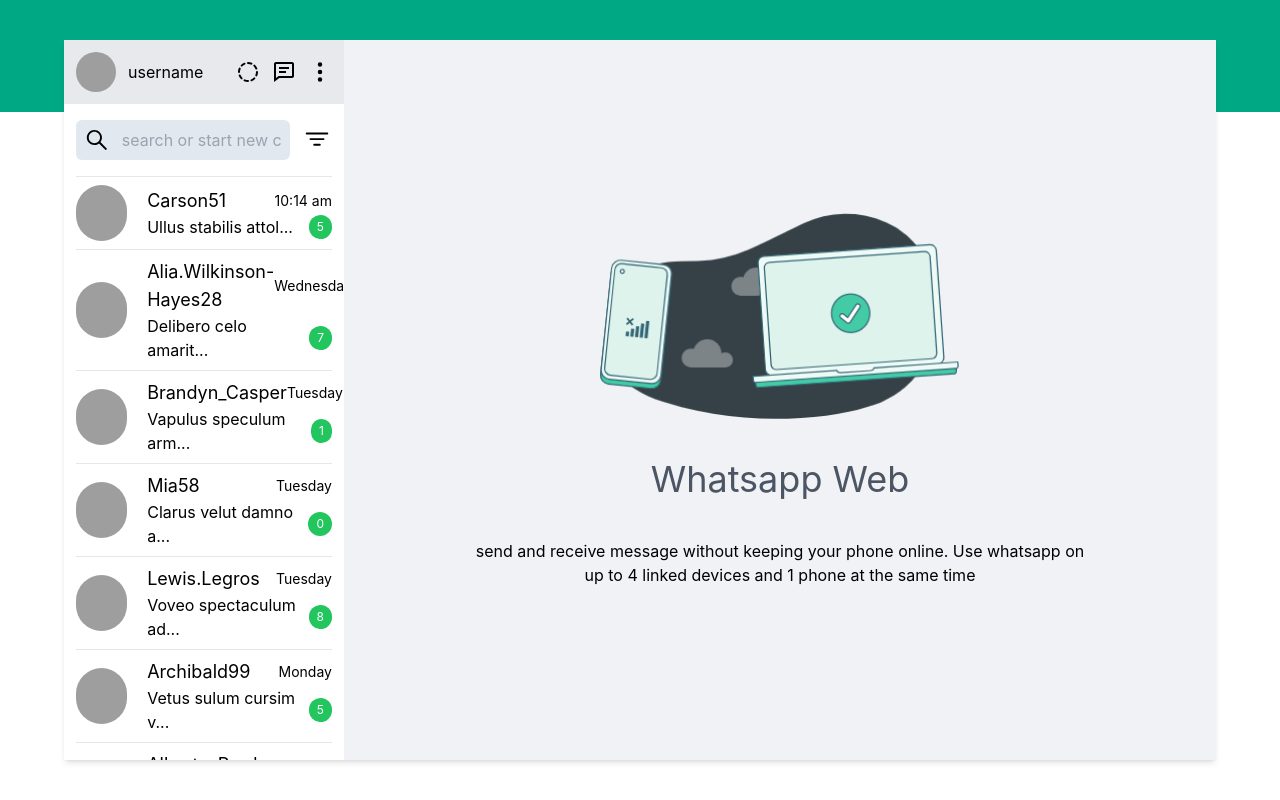
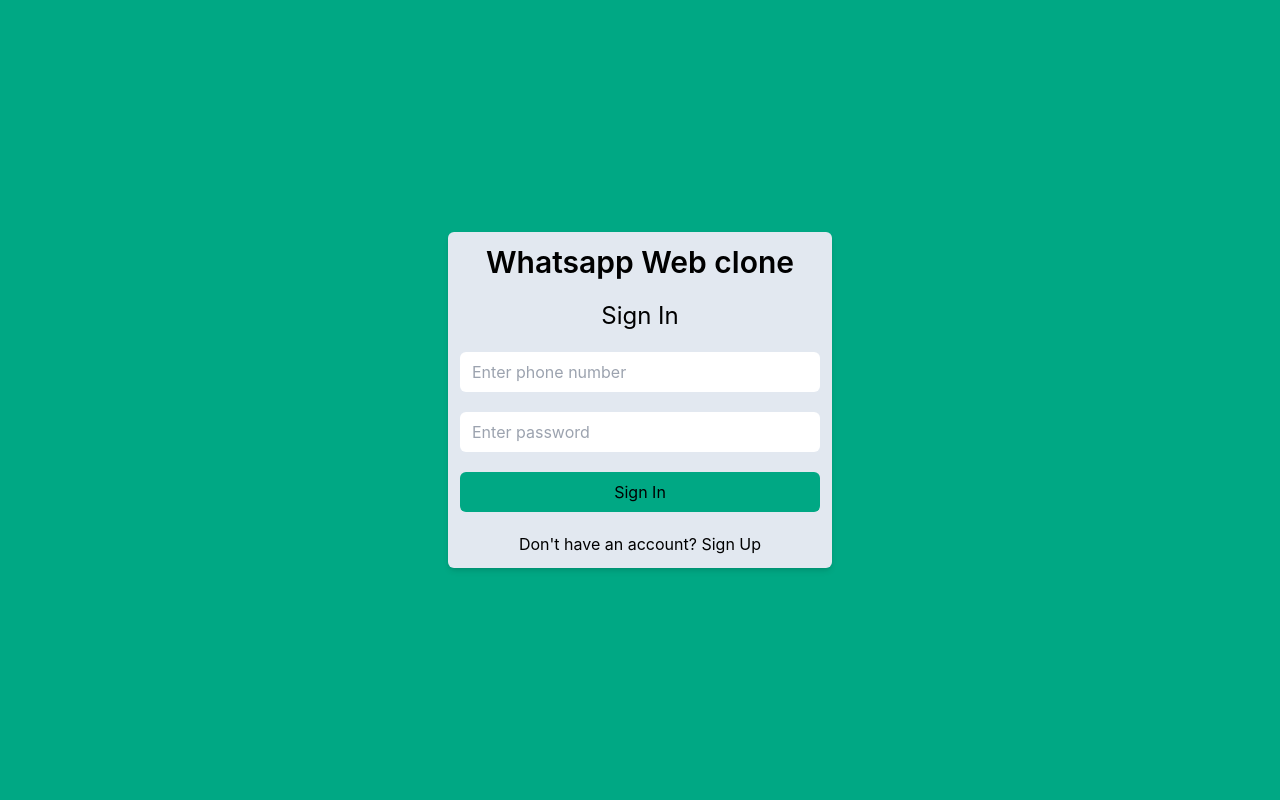
Before and after one commit to devgithinji/whatsappclone-frontend, a React (Create React App) app: page / in a window 1280 px wide. Built offline with nearby package versions, Linux system fonts and the light colour scheme; grey boxes are pictures that could not be loaded.

Commit message:
auth pages

```diff
--- a/package.json
+++ b/package.json
@@ -8,17 +8,19 @@
   "dependencies": {
     "@emotion/react": "^11.11.1",
     "@emotion/styled": "^11.11.0",
+    "@faker-js/faker": "^8.0.2",
     "@mui/material": "^5.14.9",
+    "@reduxjs/toolkit": "^1.9.5",
     "@testing-library/jest-dom": "^5.17.0",
     "@testing-library/react": "^13.4.0",
     "@testing-library/user-event": "^13.5.0",
     "localforage": "^1.10.0",
-    "@faker-js/faker": "^8.0.2",
     "match-sorter": "^6.3.1",
     "moment": "^2.29.4",
     "react": "^18.2.0",
     "react-dom": "^18.2.0",
     "react-icons": "^4.11.0",
+    "react-redux": "^8.1.2",
     "react-router-dom": "^6.16.0",
     "react-scripts": "5.0.1",
     "sort-by": "^1.2.0",
--- /dev/null
+++ b/src/components/Auth.js
@@ -0,0 +1,29 @@
+import React, {useState} from 'react';
+
+const Auth = ({setAuth}) => {
+    const [isSignUp, setSignUp] = useState(false)
+
+
+    const handleSubmit = () => {
+        setAuth(true)
+    }
+
+    return (
+        <div className="h-[100vh] w-full bg-[#00a884] grid place-items-center">
+            <div className="w-[30%] bg-slate-200 shadow-md rounded-md p-3 flex flex-col gap-5 text-center">
+                <p className="text-3xl font-semibold">Whatsapp Web clone</p>
+                <p className="text-2xl">{isSignUp ? 'Sign Up' : 'Sign In'}</p>
+                {isSignUp &&
+                    <input type="text" className="outline-none rounded-md px-3 py-2" placeholder="Enter username"/>}
+                <input type="number" className="outline-none rounded-md px-3 py-2" placeholder="Enter phone number"/>
+                <input type="password" className="outline-none rounded-md px-3 py-2" placeholder="Enter password"/>
+                <button className="bg-[#00a884] py-2 px-3 rounded-md"
+                        onClick={handleSubmit}>{isSignUp ? 'Sign Up' : 'Sign In'}</button>
+                <p className="cursor-pointer"
+                   onClick={() => setSignUp(!isSignUp)}>{isSignUp ? 'Already have an account? Login' : "Don't have an account? Sign Up"}</p>
+            </div>
+        </div>
+    );
+};
+
+export default Auth;
--- a/src/components/HomePage.js
+++ b/src/components/HomePage.js
@@ -10,6 +10,7 @@
 import StatusView from "./status/StatusView";
 import AddGroupParticipants from "./group/AddGroupParticipants";
 import NewGroup from "./group/NewGroup";
+import Auth from "./Auth";
 
 const HomePage = () => {
     const [query, setQuery] = useState('');
@@ -19,8 +20,9 @@
     const [activeScreenRight, setActiveScreenRight] = useState('default');
     const [statusView, setStatusView] = useState(false);
     const [createGroup, setCreateGroup] = useState(false)
+    const [isAuthenticated, setAuthenticated] = useState(false)
 
-    useEffect(()=>{
+    useEffect(() => {
         setChats(chatsData)
     }, [])
 
@@ -64,7 +66,7 @@
 
     }
 
-
+    if (isAuthenticated) {
         return (
             <div className="relative h-[100vh]">
                 {statusView && <StatusView onCloseStatusView={() => setStatusView(false)}/>}
@@ -81,7 +83,8 @@
                                     createGroup={() => setActiveScreenLeft('add-group-participants')}
                                     setStatusView={switchToStatusList}/>
                             }
-                        {activeScreenLeft === 'profile' && <Profile navigateBack={() => setActiveScreenLeft('chat')}/>}
+                            {activeScreenLeft === 'profile' &&
+                                <Profile navigateBack={() => setActiveScreenLeft('chat')}/>}
                             {activeScreenLeft === 'status' && <StatusList statusView={switchToStatusView}/>}
                             {activeScreenLeft === 'add-group-participants' &&
                                 <AddGroupParticipants navigateBack={switchToDefault} contacts={chats}
@@ -99,14 +102,19 @@
                                     (activeScreenRight === 'chat' && activeChat) && <ActiveChat {...activeChat}/>
                                 }
                                 {
-                                activeScreenRight === 'status' && <MyStatusList onCloseStatusList={switchToDefault}/>
+                                    activeScreenRight === 'status' &&
+                                    <MyStatusList onCloseStatusList={switchToDefault}/>
                                 }
                             </div>
                         </div>
                     </div>
                 </div>
             </div>
-    );
+        )
+    }
+
+
+    return <Auth setAuth={setAuthenticated}/>;
 };
 
 export default HomePage;
```
Also changed, not shown: 1 other file (tests, documents, lock files or other folders). Lines whose indentation alone changed are shown as unchanged.
